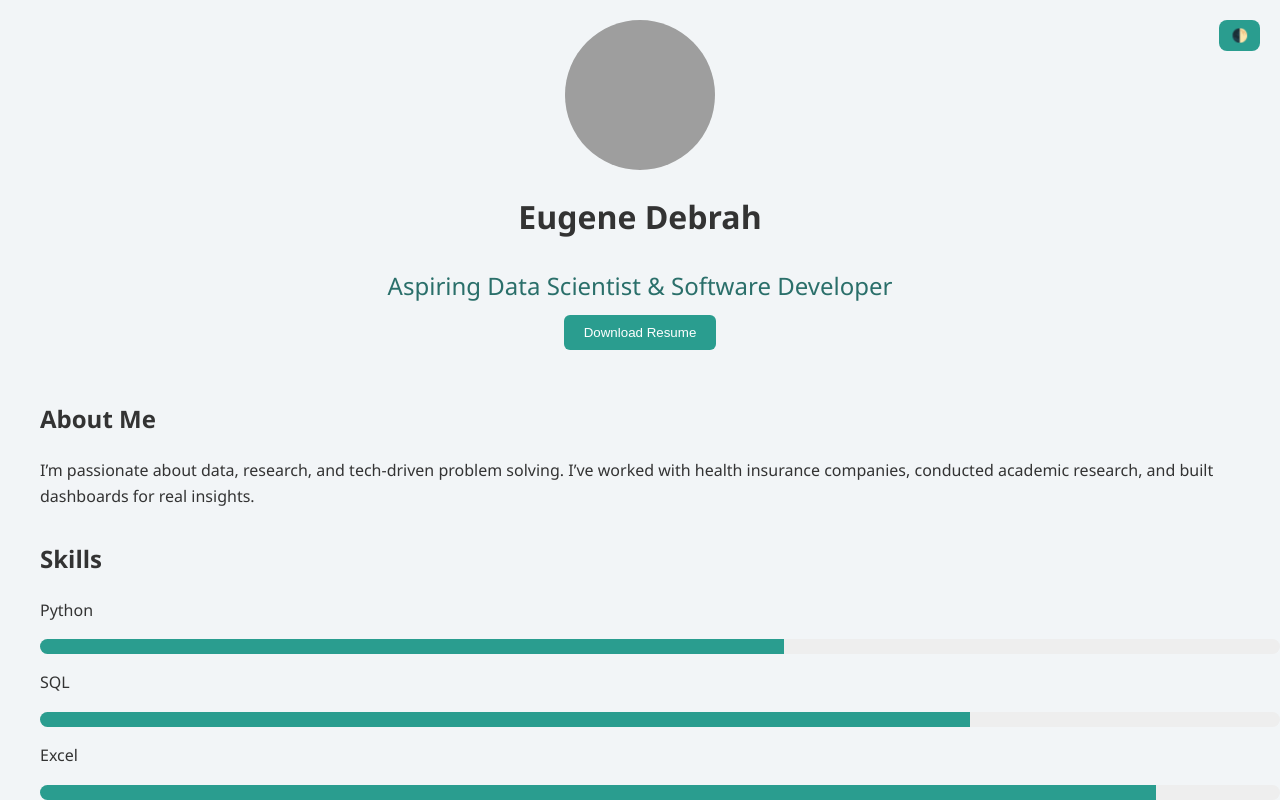
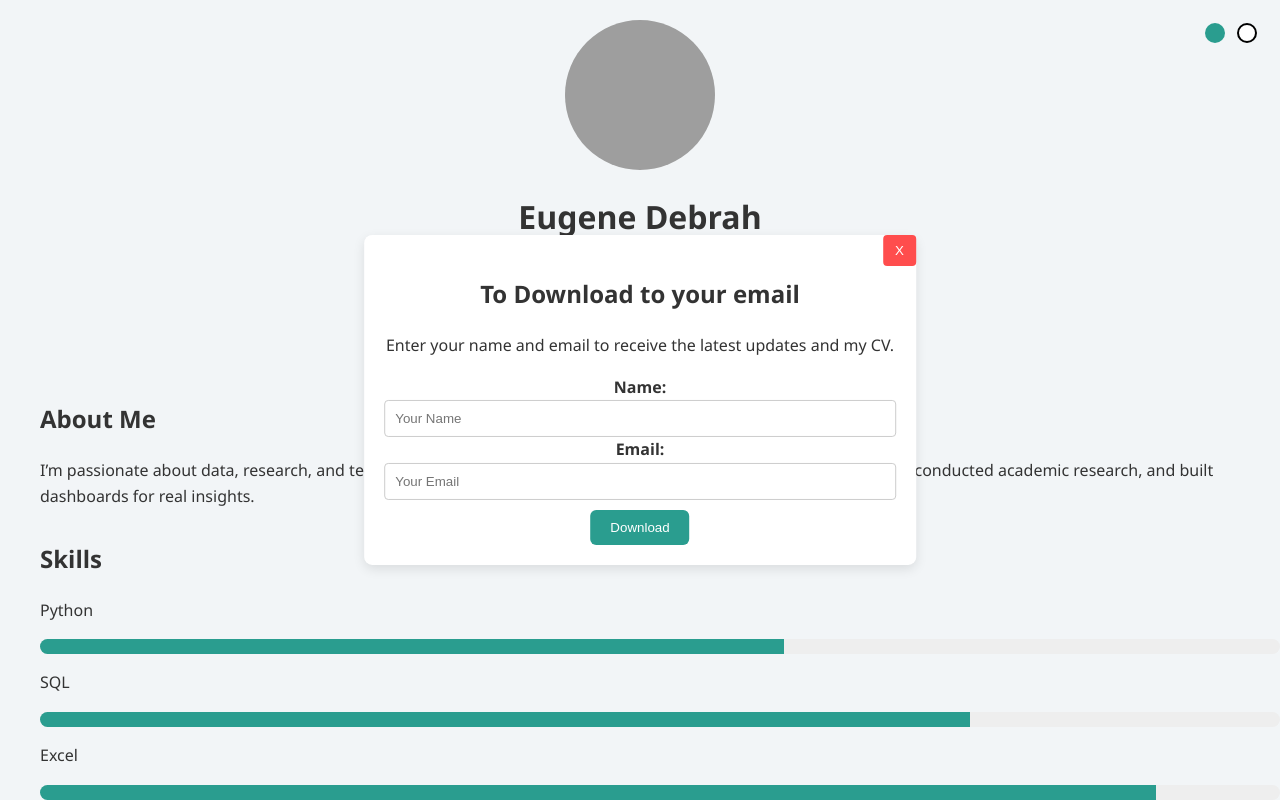
Before and after one commit to kdeb-dotcomm/Interactive-Resume, a plain HTML site: page index.html in a window 1280 px wide. Both pictures are taken after a click on the button "Download Resume". Shown: the top 800 px of the page. Drawn offline with Linux system fonts and the light colour scheme; grey boxes are pictures that could not be loaded.

Commit message:
"Finished setting up the download button"

```diff
--- a/index.html
+++ b/index.html
@@ -12,7 +12,12 @@
   </head>
   <body>
     <header>
-        <button id="theme-toggle">🌓</button>
+      <div>
+        <div class="slider">
+          <input type="radio" name="slider" id="slider-1" checked />
+          <input type="radio" name="slider" id="slider-2" />
+      </div>
+
       <div class="profile-container">
         <img
           src="images/IMG_4774.jpg"
@@ -24,7 +29,7 @@
       <div class="profile-history">
         <h1>Eugene Debrah</h1>
         <p  >Aspiring Data Scientist & Software Developer</p>
-        <button class="download-btn">Download Resume</button>
+        <button class="download-btn" id="downloader">Download Resume</button>
       </div>
     </header>
 
@@ -86,10 +91,33 @@
             <h3>Research Project - Stochastic Mortality Modelling</h3>
             <span>2023 - September 2024</span>
             <p>Conducted a comparative study of stochastic mortality models using R and actuarial methods. Models used were Lee Carter, Age Period Cohort and CBD models.</p>
-            <button class="download-btn">Download PDF</button>
+            <button class="download-btn" id="pdf-downloader">Download PDF</button>
             <button class="download-btn">View Project</button>
         </div>
         <hr class="footer-line">
+    </section>
+    <section>
+      <form>
+        <div class="form-container" id="modal">
+          <button class="exit" id="exit">X</button>
+          <h2>To Download to your email</h2>
+          <p>Enter your name and email to receive the latest updates and my CV.</p>
+            <div class="form-attributes">
+                <label for="name">Name:</label>
+                <input type="text" placeholder="Your Name" required />
+                <label for="email">Email:</label>
+                <input type="email" placeholder="Your Email" required />
+            </div>
+
+        <div>
+          <button type="submit" class="download-btn" id="final-downloader">Download</button>
+        </div>
+
+        </div>
+
+      </form>
+    </section>
+
         <footer>
             <div class="footer-container">
                 <p>Connect with me:</p>
--- a/script.js
+++ b/script.js
@@ -1,7 +1,47 @@
 
   const toggleBtn = document.getElementById('theme-toggle')
+  const toggleBtn1 = document.getElementById('slider-1')
+  const toggleBtn2 = document.getElementById('slider-2')
+  const downloadBtn = document.getElementById('downloader')
+  const finalDownloadBtn = document.getElementById('final-downloader')
+  const modal = document.getElementById('modal')
+  const closeModalBtn = document.getElementById('exit')
 
+  toggleBtn1.addEventListener('click', () => {
+    if(toggleBtn1.checked) {
+      document.body.classList.add('dark-mode');
+      document.body.classList.remove('white-mode');
+    }
 
-  toggleBtn.addEventListener('click', () => {
-    document.body.classList.toggle('dark-mode');
   });
+
+  toggleBtn2.addEventListener('click', () => {
+    if (toggleBtn2.checked) {
+      document.body.classList.add('white-mode');
+      document.body.classList.remove('dark-mode');
+    }
+  });
+
+  modal.style.display = 'none';
+
+  downloadBtn.addEventListener('click', (e) => {
+    e.preventDefault();
+    setTimeout(() => {
+      modal.style.display = 'inline';
+
+    }, 1000);
+  })
+
+  finalDownloadBtn.addEventListener('click', (e) => {
+    e.preventDefault();
+    modal.style.display = 'none';
+    // alert('Download started!');
+    setTimeout(() => {
+      alert('Download started!');
+    }, 2000);
+  })
+
+  closeModalBtn.addEventListener('click', (e) => {
+    e.preventDefault();
+    modal.style.display = 'none';
+  })
--- a/styles.css
+++ b/styles.css
@@ -10,6 +10,11 @@ body.dark-mode {
   --card-bg: #1e1e1e;
 }
 
+body.light-mode {
+  --bg-color: #ffffff;
+  --text-color: #111111;
+  --card-bg: #f2f2f2;
+}
 
 body {
   font-family: "Segoe UI", Tahoma, Geneva, Verdana, sans-serif;
@@ -25,7 +30,7 @@ header {
   text-align: center;
   padding-bottom: 20px;
 }
-#theme-toggle {
+/* #theme-toggle {
     position: fixed;
     top: 20px;
     right: 20px;
@@ -36,7 +41,45 @@ header {
     border-radius: 8px;
     cursor: pointer;
     z-index: 1000;
+  } */
+
+.slider {
+  position: fixed;
+  top: 20px;
+  right: 20px;
+  z-index: 1000;
 }
+
+#slider-1,
+#slider-2 {
+  appearance: none;
+  -webkit-appearance: none;
+  -moz-appearance: none;
+  background-color: white;
+  width: 20px;
+  height: 20px;
+  border-radius: 50%;
+  border: 2px solid black;
+  cursor: pointer;
+  transition: background-color 0.3s ease;
+}
+#slider-1:checked,
+#slider-2:checked {
+  background-color: #2a9d8f;
+  border: none;
+}
+
+/* #slider-1:checked::after{
+    content: "🌞";
+    color: white;
+    font-size: 14px;
+    position: absolute;
+    top: 2px;
+    left: 2px;
+    bottom: 2px;
+    right: 2px;
+    margin: auto;
+  } */
 
 .profile-container {
   width: 150px;
@@ -122,7 +165,6 @@ section {
 .footer-img {
   width: 24px;
   height: 24px;
-
 }
 
 .footer-container {
@@ -137,7 +179,6 @@ footer {
   padding: 20px;
   font-size: 0.9rem;
   color: #555;
-
 }
 .footer-line {
   border: none;
@@ -145,3 +186,48 @@ footer {
   margin: 40px auto 20px;
   width: 80%;
 }
+
+.form-container {
+  position: fixed;
+  top: 50%;
+  left: 50%;
+  transform: translate(-50%, -50%);
+  text-align: center;
+  max-width: 600px;
+  margin: 0 auto;
+  padding: 20px;
+  background-color: var(--card-bg);
+  border-radius: 8px;
+  box-shadow: 0 4px 12px rgba(0, 0, 0, 0.1);
+}
+
+.form-container h2 {
+  margin-bottom: 20px;
+  color: var(--text-color);
+}
+
+.form-attributes {
+  display: block;
+  margin-bottom: 10px;
+  font-weight: bold;
+  color: var(--text-color);
+}
+.form-attributes input {
+  width: 100%;
+  padding: 10px;
+  border: 1px solid #ccc;
+  border-radius: 4px;
+  box-sizing: border-box;
+}
+
+.exit{
+  position: absolute;
+  top: 0;
+  right: 0;
+  background-color: #ff4d4d;
+  color: white;
+  border: none;
+  padding: 8px 12px;
+  border-radius: 4px;
+  cursor: pointer;
+}
```
Lines whose indentation alone changed are shown as unchanged.
